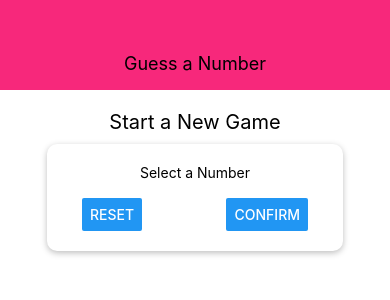
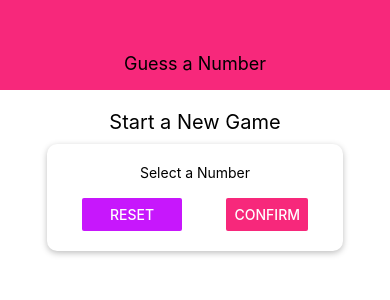
Before and after one commit to Pavel-Lunin/rn-GuessANumber, a React Native app: screen / in a window 390 px wide. Shown: the top 300 px of the page. Built offline with nearby package versions, Linux system fonts and the light colour scheme.

Commit message:
Color Theming with Constants

```diff
--- a/components/Header.js
+++ b/components/Header.js
@@ -1,5 +1,6 @@
 import React from 'react';
 import { StyleSheet, Text, View } from 'react-native';
+import Colors from '../constants/colors';
 
 const Header = ({ title }) => {
   return (
@@ -14,7 +15,7 @@
     width: '100%',
     height: 90,
     paddingTop: 36,
-    backgroundColor: '#f7287b',
+    backgroundColor: Colors.primary,
     alignItems: 'center',
     justifyContent: 'center',
   },
--- /dev/null
+++ b/constants/colors.js
@@ -0,0 +1,4 @@
+export default {
+  primary: '#f7287b',
+  accent: '#c717fc',
+};
--- a/screens/StartGameScreen.js
+++ b/screens/StartGameScreen.js
@@ -1,6 +1,7 @@
 import React from 'react';
 import { Button, StyleSheet, Text, TextInput, View } from 'react-native';
 import Card from '../components/Card';
+import Colors from '../constants/colors';
 
 const StartGameScreen = () => {
   return (
@@ -10,8 +11,17 @@
         <Text>Select a Number</Text>
         <TextInput />
         <View style={styles.buttonContainer}>
-          <Button title="Reset" onPress={() => {}} />
-          <Button title="Confirm" onPress={() => {}} />
+          <View style={styles.button}>
+            <Button title="Reset" onPress={() => {}} color={Colors.accent} />
+          </View>
+          <View>
+            <Button
+              style={styles.button}
+              title="Confirm"
+              onPress={() => {}}
+              color={Colors.primary}
+            />
+          </View>
         </View>
       </Card>
     </View>
@@ -39,6 +49,9 @@
     justifyContent: 'space-between',
     paddingHorizontal: 15,
   },
+  button: {
+    width: 100,
+  },
 });
 
 export default StartGameScreen;
```
